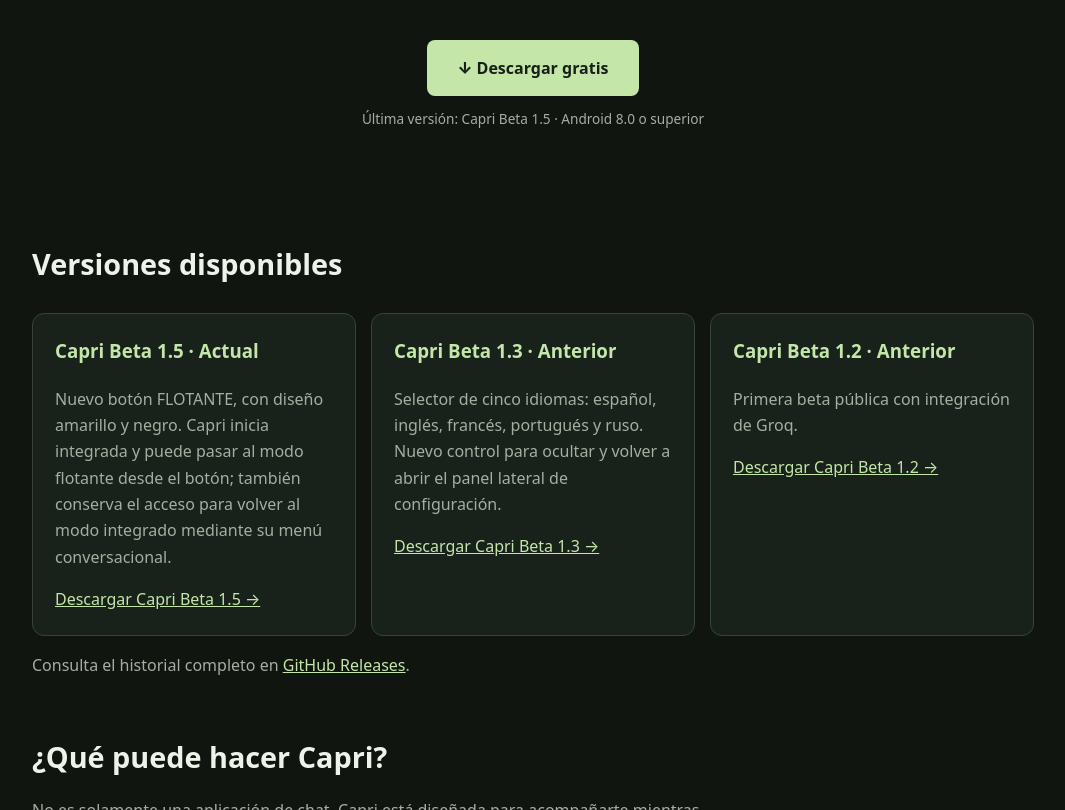
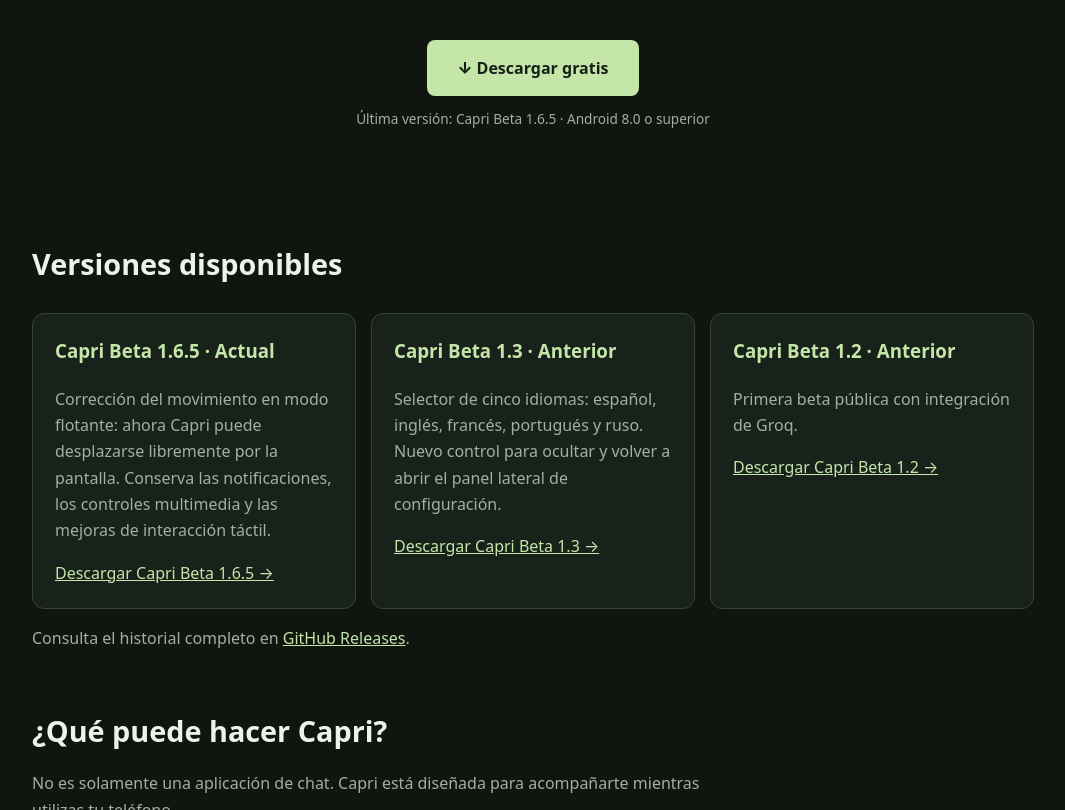
Before and after one commit to eduardotexmal-web/capri-android, a plain HTML site: page docs/index.html in a window 1280 px wide. Shown: the part 516-1326 px from the top of the page, without its empty margins (107-1172 px from the left). Drawn offline with Linux system fonts and the light colour scheme.

Commit message:
Actualiza descarga principal a Capri Beta 1.6.5

```diff
--- a/docs/index.html
+++ b/docs/index.html
@@ -146,20 +146,20 @@ footer p { margin:7px 0; }
     <div class="eyebrow">Project Capricorn · Android</div>
     <h1>Tu compañera.<br><span>Donde vayas.</span></h1>
     <p>Capri llega a Android. Una compañera digital que vive sobre tus aplicaciones, reacciona a tu música y te acompaña mientras utilizas tu teléfono.</p>
-    <a class="download" href="https://github.com/eduardotexmal-web/capri-android/releases/download/beta-1.5/Capri-Beta-1.5.apk">
+    <a class="download" href="https://github.com/eduardotexmal-web/capri-android/releases/download/beta-1.6.5/Capri-Beta-1.6.5.apk">
       ↓ Descargar gratis
     </a>
-    <div class="version">Última versión: Capri Beta 1.5 · Android 8.0 o superior</div>
+    <div class="version">Última versión: Capri Beta 1.6.5 · Android 8.0 o superior</div>
   </div>
 
   <section id="versiones">
     <h2>Versiones disponibles</h2>
     <div class="grid">
       <article class="card">
-        <h3>Capri Beta 1.5 · Actual</h3>
-        <p>Nuevo botón FLOTANTE, con diseño amarillo y negro. Capri inicia integrada y puede pasar al modo flotante desde el botón; también conserva el acceso para volver al modo integrado mediante su menú conversacional.</p>
-        <p><a href="https://github.com/eduardotexmal-web/capri-android/releases/download/beta-1.5/Capri-Beta-1.5.apk">Descargar Capri Beta 1.5 →</a></p>
-      </article>
+          <h3>Capri Beta 1.6.5 · Actual</h3>
+          <p>Corrección del movimiento en modo flotante: ahora Capri puede desplazarse libremente por la pantalla. Conserva las notificaciones, los controles multimedia y las mejoras de interacción táctil.</p>
+          <p><a href="https://github.com/eduardotexmal-web/capri-android/releases/download/beta-1.6.5/Capri-Beta-1.6.5.apk">Descargar Capri Beta 1.6.5 →</a></p>
+        </article>
       <article class="card">
         <h3>Capri Beta 1.3 · Anterior</h3>
         <p>Selector de cinco idiomas: español, inglés, francés, portugués y ruso. Nuevo control para ocultar y volver a abrir el panel lateral de configuración.</p>
```
